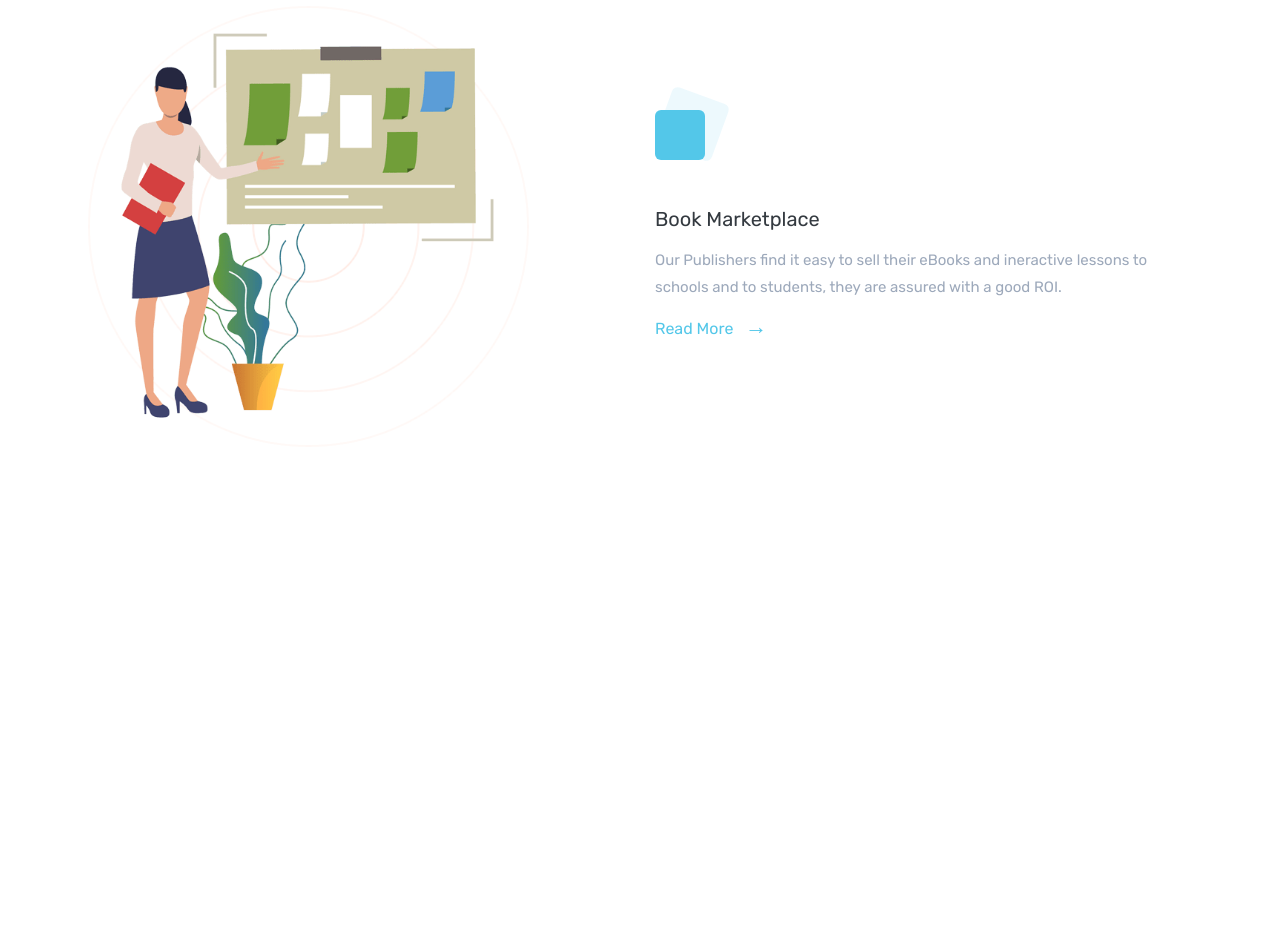
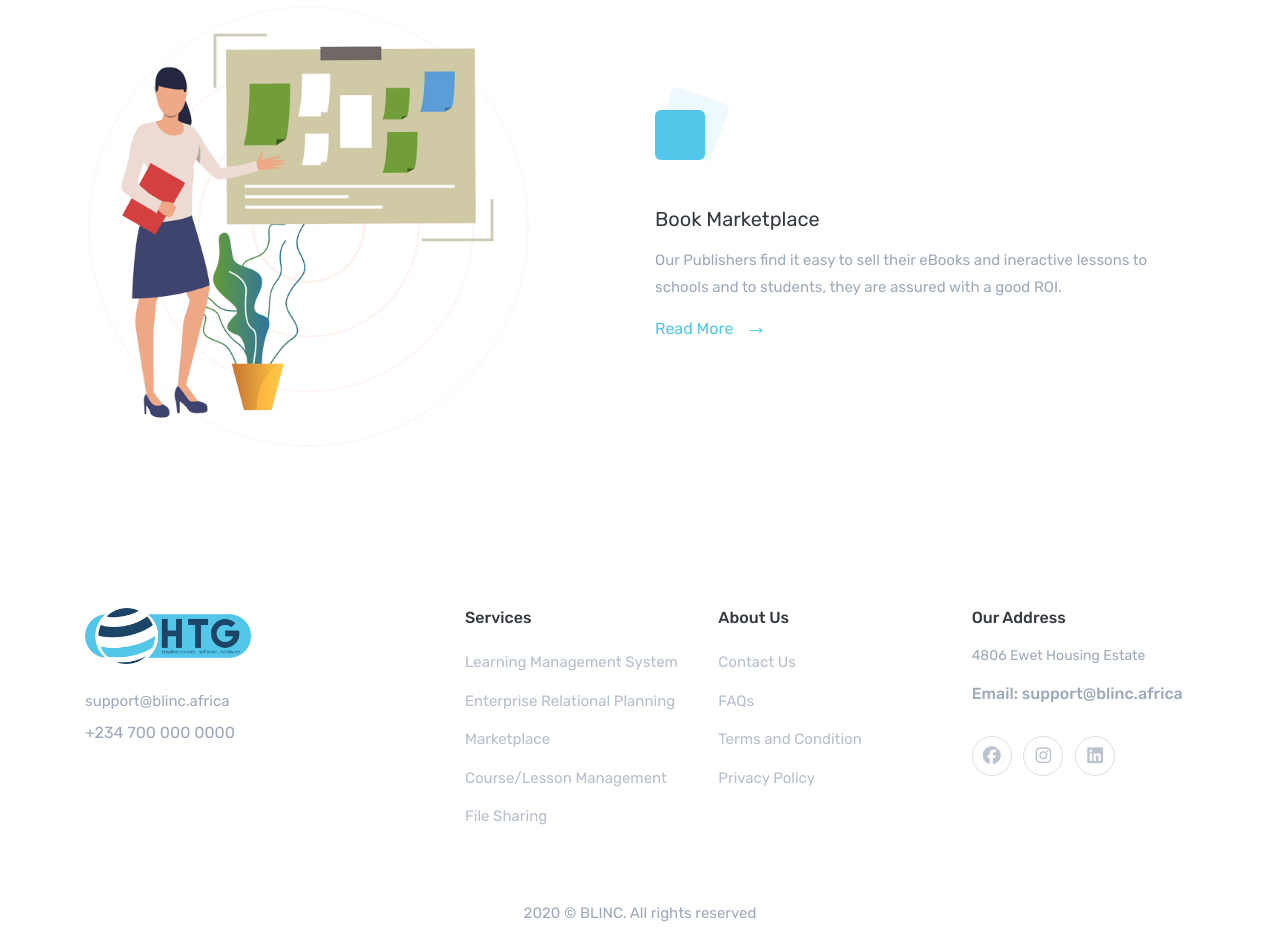
Before and after one commit to iteleh/blinc, a website with bundled scripts: page dist/index.html in a window 1280 px wide. Shown: the part 3366-4317 px from the top of the page. Before the commit the page ends 3914 px from the top, so only its background shows below. Built offline with nearby package versions, Linux system fonts and the light colour scheme; some icons are missing.

Commit message:
add footer section

```diff
--- a/dist/index.html
+++ b/dist/index.html
@@ -180,7 +180,7 @@
                 <div class="col-lg-6 col-md-8">
                     <div class="title text-center mb-5">
                         <h3 class="font-weight-normal text-dark">Our <span class="text-warning">Features</span></h3>
-                        <p class="text-muted">Maecenas tempus tellus eget condimentum rhoncus sem quam semper libero pulvinar hendrerit id lorem.</p>
+                        <p class="text-muted">Create and Share rich and interactive Lessons, Files, Project Works, Forum, eBooks using the world class</p>
                     </div>
                 </div>
             </div>
@@ -243,6 +243,63 @@
     <!-- Features End -->
 
 
+    <!-- footer Start -->
+    <section class="footer">
+        <div class="container">
+            <div class="row">
+                <div class="col-lg-4">
+                    <div class="mb-4">
+                        <a href="index.html"><img src="assets/imgs/htg-logo.png" alt="" class="logo-dark" height="56" /></a>
+                        <p class="text-muted mt-4 mb-2">support@blinc.africa</p>
+                        <h6 class="text-muted font-weight-normal">+234 700 000 0000</h6>
+                    </div>
+                </div>
+                <div class="col-lg-8">
+                    <div class="row">
+                        <div class="col-md-4">
+                            <h6 class="footer-list-title text-dark mb-3">Services</h6>
+                            <ul class="list-unstyled company-sub-menu">
+                                <li><a href="#">Learning Management System</a></li>
+                                <li><a href="#">Enterprise Relational Planning</a></li>
+                                <li><a href="#">Marketplace</a></li>
+                                <li><a href="#">Course/Lesson Management</a></li>
+                                <li><a href="#">File Sharing</a></li>
+                            </ul>
+                        </div>
+                        <div class="col-md-4">
+                            <h6 class="footer-list-title text-dark mb-3">About Us</h6>
+                            <ul class="list-unstyled company-sub-menu">
+                                <li><a href="">Contact Us</a></li>
+                                <li><a href="">FAQs</a></li>
+                                <li><a href="">Terms and Condition</a></li>
+                                <li><a href="">Privacy Policy</a></li>
+                            </ul>
+                        </div>
+                        <div class="col-md-4">
+                            <h6 class="footer-list-title text-dark mb-3">Our Address</h6>
+                            <p class="text-muted f-14">4806 Ewet Housing Estate</p>
+                            <h6 class="text-muted pb-2">Email: support@blinc.africa</h6>
+                            <ul class="list-unstyled footer-social-list mt-4">
+                                <li class="list-inline-item"><a href="#"><i class="fab fa-facebook"></i></a></li>
+                                <li class="list-inline-item"><a href="#"><i class="fab fa-instagram"></i></a></li>
+                                <li class="list-inline-item"><a href="#"><i class="fab fa-linkedin"></i></a></li>
+                            </ul>
+                        </div>
+                    </div>
+                </div>
+            </div>
+            <div class="row mt-5">
+                <div class="col-md-12">
+                    <div class="text-center text-muted">
+                        <p class="mb-0 f-15">2020 © BLINC. All rights reserved</p>
+                    </div>
+                </div>
+            </div>
+        </div>
+    </section>
+    <!-- footer End -->
+
+
 
 
     <!-- javascript -->
```
